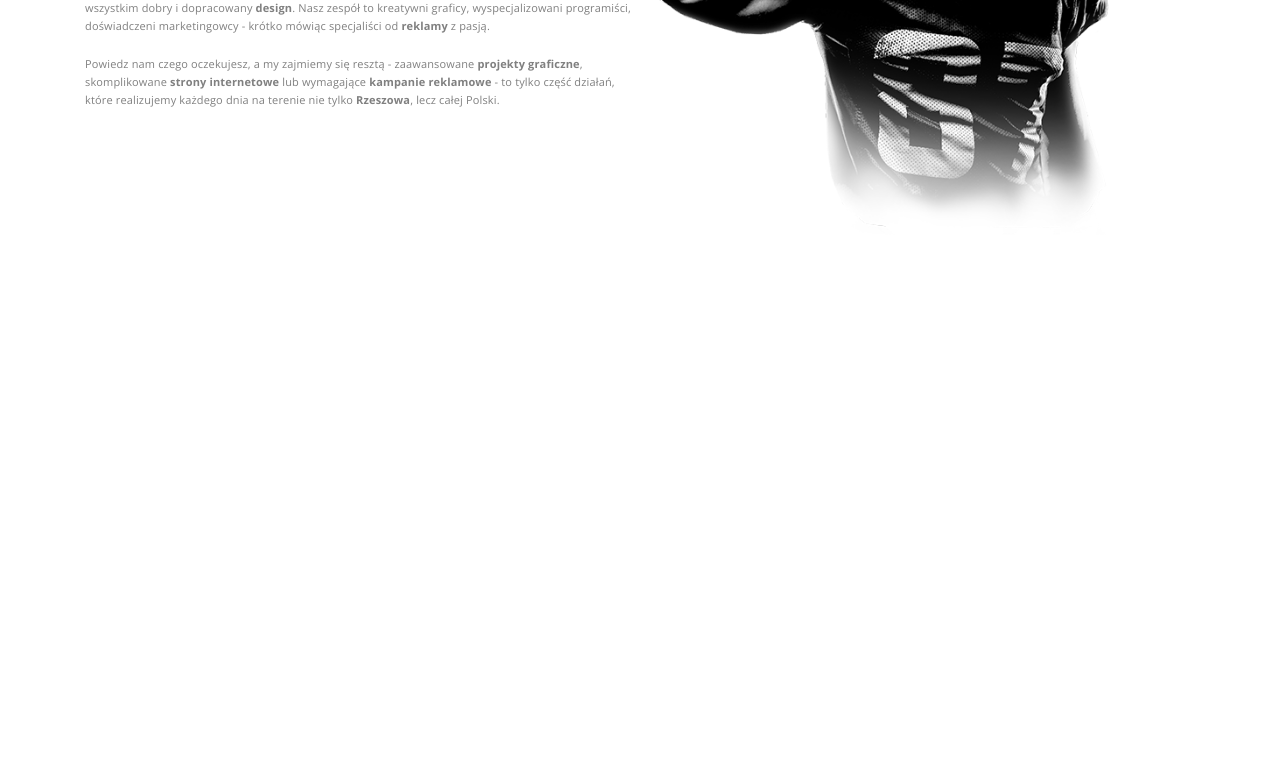
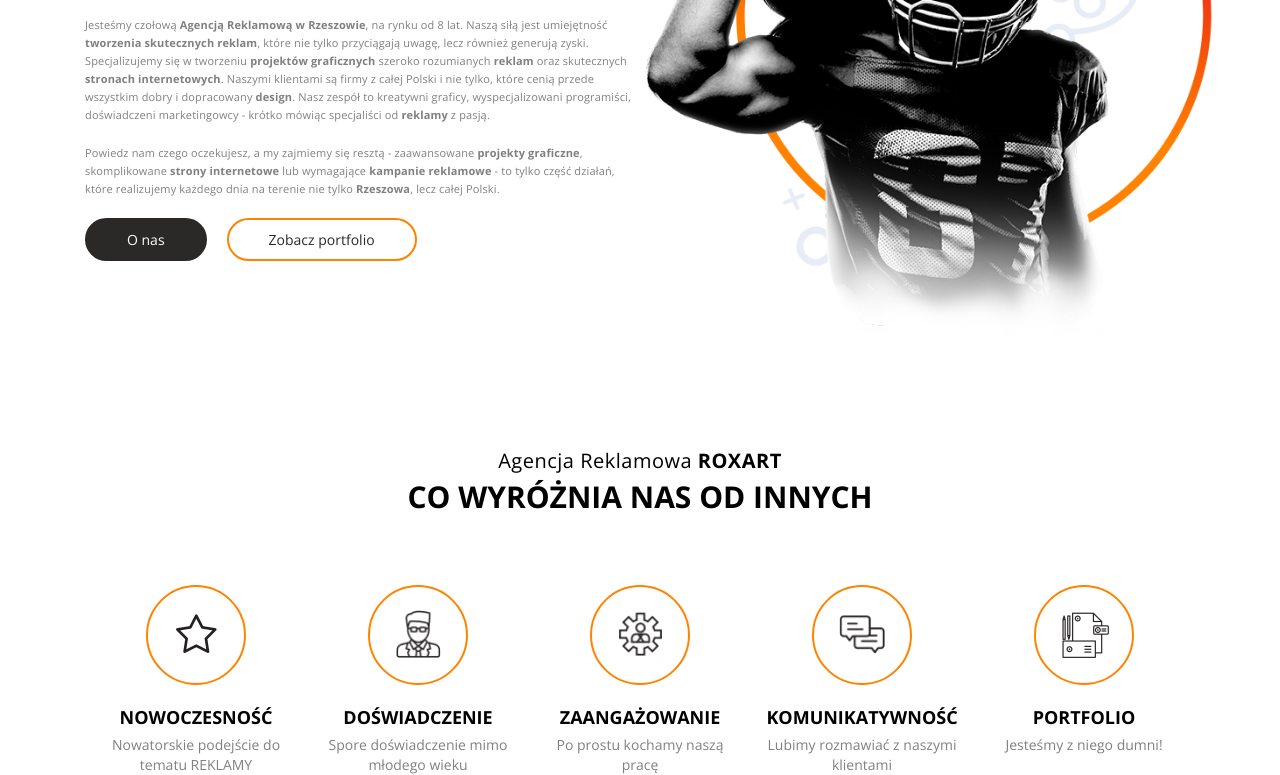
Before and after one commit to daniel-c-roxart/roxart-gatsby, a Gatsby site: page / in a window 1280 px wide. Shown: the part 408-1183 px from the top of the page. Before the commit the page ends 800 px from the top, so only its background shows below. Built offline with nearby package versions, Linux system fonts and the light colour scheme; Gatsby itself is replaced by a stand-in of ours.

Commit message:
Add hero images, without animation and add StandsOut section on index

```diff
--- a/src/assets/styles/GlobalStyles.js
+++ b/src/assets/styles/GlobalStyles.js
@@ -17,6 +17,9 @@ const GlobalStyle = createGlobalStyle`
         font-family: "Open Sans";
         font-weight: 300;
     }
+    p, h1, h2, h3, h4, h5, h6 {
+        margin: 0;
+    }
 `;
 
 export default GlobalStyle;
--- a/src/components/Container/Container.js
+++ /dev/null
@@ -1,22 +0,0 @@
-import React from 'react';
-import styled from 'styled-components';
-import PropTypes from 'prop-types';
-
-const Wrapper = styled.div`
-    width: 100%;
-    max-width: 1110px;
-    margin: 0 auto;
-    display: flex;
-`;
-
-const Container = ({ children }) => (
-  <Wrapper>
-    {children}
-  </Wrapper>
-);
-
-Container.propTypes = {
-  children: PropTypes.node.isRequired,
-};
-
-export default Container;
--- a/src/components/Navigation/Navigation.js
+++ b/src/components/Navigation/Navigation.js
@@ -3,7 +3,7 @@ import styled from 'styled-components';
 import { Link } from 'gatsby';
 import MainMenu from './NavigationMenu';
 import NavigationSocialMedia from './NavigationSocialMedia';
-import { logo } from '../../assets/images/logo.gif';
+import logo from '../../assets/images/logo.gif';
 
 const NavigationWrapper = styled.header`
     display: flex;
@@ -82,7 +82,6 @@ const Navigation = () => (
   <NavigationWrapper id="mainMenu">
     <NavigationContainer>
       <NavigatonHeader>Agencja Reklamowa Rzeszów</NavigatonHeader>
-
       <NavigationContact>
         <li><a href="https://www.google.com/maps/place/Kolejowa+1,+35-073+Rzesz%C3%B3w/@50.040542,22.0059381,17z/data=!3m1!4b1!4m5!3m4!1s0x473cfb02a5d79505:0x90e3e9ec9ac04aa1!8m2!3d50.040542!4d22.0081268" target="_blank" rel="noreferrer">ul. Kolejowa 1, 35-073 Rzeszów</a></li>
         <li><a href="mailto:biuro@roxart.pl">biuro@roxart.pl</a></li>
--- /dev/null
+++ b/src/components/atoms/Button/Button.js
@@ -0,0 +1,32 @@
+import styled, { css } from 'styled-components';
+import { Link } from 'gatsby';
+
+const Button = styled(Link)`
+    color: ${({ theme }) => theme.black};
+    border: 2px solid #ff8200;
+    padding: 10px 40px;
+    font-size: 14px;
+    border-radius: 23px;
+    display: inline-block;
+    cursor: pointer;
+    transition: color .3s ease, background .3s ease;
+    text-decoration: none;
+
+    &:hover {
+        color: #fff;
+        background: ${({ theme }) => theme.orange};
+    }
+
+    ${({ secondary }) => secondary && css`
+        background-color:  ${({ theme }) => theme.black};
+        border-color:  ${({ theme }) => theme.black};
+        color: hsl(0deg 0% 100%);
+
+        &:hover {
+            color: ${({ theme }) => theme.black};;
+            background: transparent;
+        }
+    `}
+`;
+
+export default Button;
--- /dev/null
+++ b/src/components/atoms/Container/Container.js
@@ -0,0 +1,10 @@
+import styled from 'styled-components';
+
+const Container = styled.div`
+    width: 100%;
+    max-width: 1110px;
+    margin: 0 auto;
+    display: flex;
+`;
+
+export default Container;
--- a/src/components/atoms/Paragraph/Paragraph.js
+++ b/src/components/atoms/Paragraph/Paragraph.js
@@ -1,7 +1,6 @@
-import React from 'react';
 import styled from 'styled-components';
 
-const Wrapper = styled.p`
+const Paragraph = styled.p`
     font-size: 11px;
     line-height: 18px;
     margin-top: 0;
@@ -10,10 +9,4 @@ const Wrapper = styled.p`
     letter-spacing: .15px;
 `;
 
-const Paragraph = ({ children }) => (
-  <Wrapper>
-    {children}
-  </Wrapper>
-);
-
 export default Paragraph;
--- /dev/null
+++ b/src/components/molecules/IndexStandsOutTile/IndexStandsOutTile.js
@@ -0,0 +1,94 @@
+import React from 'react';
+import styled from 'styled-components';
+import PropTypes from 'prop-types';
+import Image from 'gatsby-image';
+
+const Wrapper = styled.div`
+    display: flex;
+    width: 20%;
+    padding: 0 15px;
+    flex-direction: column;
+    align-items: center;
+    justify-content: flex-start;
+    cursor: default;
+
+    .StandsOutImageWrapper {
+        display: flex;
+        align-items: center;
+        justify-content: center;
+        position: relative;
+        width: 100%;
+        width: 100px;
+        height: 100px;
+        display: flex;
+        border: 2px solid ${({ theme }) => theme.orange};
+        border-radius: 50%;
+        margin-bottom: 20px;
+        transition: background-color .3s ease;
+
+        img {
+            transition: filter .1s .3s ease;
+        }
+    }
+
+    .StandsOutContent {
+        text-align: center;
+
+        * {
+            width: 100%;
+        }
+
+        h3 {
+            margin-bottom: 6px;
+            font-weight: 700;
+            font-size: 18px;
+            text-transform: uppercase;
+        }
+
+        p {
+            font-size: 14px;
+            color: ${({ theme }) => theme.gray};
+            line-height: 20px;
+            margin-bottom: 0;
+        }
+    }
+
+    &:hover {
+        .StandsOutImageWrapper {
+            background-color: ${({ theme }) => theme.orange};
+
+            img {
+                filter: brightness(0) invert(1);
+            }
+        }
+    }
+`;
+
+const IndexStandsOutTile = ({ fixedValues, header, paragraph }) => (
+  <Wrapper>
+    {console.log({ fixedValues })}
+    <div className="StandsOutImageWrapper">
+      <Image fixed={fixedValues} alt="alt" />
+    </div>
+    <div className="StandsOutContent">
+      <h3>
+        {header}
+      </h3>
+      <p>
+        {paragraph}
+      </p>
+    </div>
+  </Wrapper>
+);
+
+IndexStandsOutTile.propTypes = {
+  header: PropTypes.string,
+  paragraph: PropTypes.string,
+};
+
+IndexStandsOutTile.defaultProps = {
+  header: '',
+  paragraph: '',
+};
+
+export default IndexStandsOutTile;
--- a/src/pages/contact.js
+++ b/src/pages/contact.js
@@ -1,7 +1,11 @@
 import React from 'react';
+import { Link } from 'gatsby';
+import Button from '../components/atoms/Button/Button';
 
 const ContactPage = () => (
-  <h1>Kontakt</h1>
+  <Button component={Link} to="/">
+    Strona główna
+  </Button>
 );
 
 export default ContactPage;
--- a/src/pages/index.js
+++ b/src/pages/index.js
@@ -3,8 +3,10 @@ import PropTypes from 'prop-types';
 import styled from 'styled-components';
 import Image from 'gatsby-image';
 import { graphql, Link } from 'gatsby';
-import Container from '../components/Container/Container';
+import Container from '../components/atoms/Container/Container';
 import Paragraph from '../components/atoms/Paragraph/Paragraph';
+import Button from '../components/atoms/Button/Button';
+import IndexStandsOutTile from '../components/molecules/IndexStandsOutTile/IndexStandsOutTile';
 
 const Wrapper = styled.div`
   display: flex;
@@ -15,6 +17,8 @@ const Wrapper = styled.div`
   flex: 0 0 50%;
   max-width: 50%;
   flex-direction: column;
+  padding-top: 100px;
+  margin-bottom: 100px;
 
 
     div {
@@ -37,6 +41,7 @@ const WhatWeDoWrapper = styled.div`
   line-height: 1.2;
   display: flex;
   flex-wrap: wrap;
+  margin-bottom: 20px;
 
   a, span {
     color: ${({ theme }) => theme.moreBlack};
@@ -56,6 +61,61 @@ const WhatWeDoWrapper = styled.div`
   span {
     margin: 0 4px;
   }
+`;
+
+const SmallHeroButton = styled(Button)`
+  margin-right: 20px;
+`;
+
+const HeroImagesWrapper = styled(Wrapper)`
+    position: relative;
+
+      .gatsby-image-wrapper{
+
+          &:not(:first-child) {
+            position: absolute !important;
+            max-width: 100%;
+            z-index: -1;
+          }
+          :first-child {
+            z-index: 1;
+          }
+          :last-child {
+            bottom: 0;
+            right: -20px;
+          }
+
+      }
+`;
+
+const SecondContainer = styled(Container)`
+  flex-direction: column;
+  align-items: center;
+  justify-content: center;
+
+  h2 {
+    font-size: 20px;
+    font-weight: 400;
+    letter-spacing: .5px;
+    margin-bottom: .5rem;
+    margin-top: 0;
+
+    strong {
+      font-weight: 600;
+    }
+  }
+
+  p {
+    font-size: 30px;
+    font-weight: 700;
+    line-height: 1.2;
+    margin-top: 0;
+    margin-bottom: 1rem;
+  }
+`;
+
+const StandsOutContainer = styled(Container)`
+  margin-top: 60px;
 `;
 
 const IndexPage = ({ data }) => (
@@ -130,20 +190,118 @@ const IndexPage = ({ data }) => (
           <strong>Rzeszowa</strong>
           , lecz całej Polski.
         </Paragraph>
+        <div className="buttonContainer">
+          <SmallHeroButton to="/about" secondary>
+            O nas
+          </SmallHeroButton>
+          <Button to="/portfolio" target="_blank">
+            Zobacz portfolio
+          </Button>
+        </div>
       </Wrapper>
-      <Wrapper>
-        <Image fluid={data.file.childImageSharp.fluid} />
-      </Wrapper>
+      <HeroImagesWrapper>
+        <Image alt="Roxart - Hero Footballowiec" fluid={data.image1.childImageSharp.fluid} />
+        <Image alt="Roxart - Hero ozdoby " fluid={data.image2.childImageSharp.fluid} />
+        <Image alt="Roxart - Hero ozdoby " fluid={data.image3.childImageSharp.fluid} />
+      </HeroImagesWrapper>
     </Container>
+
+    <SecondContainer>
+      <h2>
+        Agencja Reklamowa
+        {' '}
+        <strong>ROXART</strong>
+      </h2>
+      <p>
+        CO WYRÓŻNIA NAS OD INNYCH
+      </p>
+    </SecondContainer>
+    <StandsOutContainer>
+
+      <IndexStandsOutTile
+        fixedValues={data.image4.childImageSharp.fixed}
+        header="NOWOCZESNOŚĆ"
+        paragraph="Nowatorskie podejście do tematu REKLAMY"
+      />
+      <IndexStandsOutTile
+        fixedValues={data.image5.childImageSharp.fixed}
+        header="DOŚWIADCZENIE"
+        paragraph="Spore doświadczenie mimo młodego wieku"
+      />
+      <IndexStandsOutTile
+        fixedValues={data.image6.childImageSharp.fixed}
+        header="ZAANGAŻOWANIE"
+        paragraph="Po prostu kochamy naszą pracę"
+      />
+      <IndexStandsOutTile
+        fixedValues={data.image7.childImageSharp.fixed}
+        header="KOMUNIKATYWNOŚĆ"
+        paragraph="Lubimy rozmawiać z naszymi klientami"
+      />
+      <IndexStandsOutTile
+        fixedValues={data.image8.childImageSharp.fixed}
+        header="PORTFOLIO"
+        paragraph="Jesteśmy z niego dumni!"
+      />
+    </StandsOutContainer>
   </>
 );
 
 export const query = graphql`
   {
-    file(name: {eq: "hero_img"}) {
+    image1: file(name: {eq: "hero_img"}) {
       childImageSharp {
-        fluid(maxWidth: 555, quality: 100) {
+        fluid(maxWidth: 500, quality: 100) {
           ...GatsbyImageSharpFluid_tracedSVG
+        }
+      }
+    }
+    image2: file(name: {eq: "hero_ornament_1"}) {
+      childImageSharp {
+        fluid(maxWidth: 500, quality: 100) {
+          ...GatsbyImageSharpFluid_tracedSVG
+        }
+      }
+    }
+    image3: file(name: {eq: "hero_oranment_2"}) {
+      childImageSharp {
+        fluid(maxWidth: 500, quality: 100) {
+          ...GatsbyImageSharpFluid_tracedSVG
+        }
+      }
+    }
+    image4: file(name: {eq: "stands_out1"}) {
+      childImageSharp {
+        fixed(width: 51, height: 51, quality: 100) {
+          ...GatsbyImageSharpFixed_tracedSVG
+        }
+      }
+    }
+    image5: file(name: {eq: "stands_out2"}) {
+      childImageSharp {
+        fixed(width: 51, height: 51, quality: 100) {
+          ...GatsbyImageSharpFixed_tracedSVG
+        }
+      }
+    }
+    image6: file(name: {eq: "stands_out3"}) {
+      childImageSharp {
+        fixed(width: 51, height: 51, quality: 100) {
+          ...GatsbyImageSharpFixed_tracedSVG
+        }
+      }
+    }
+    image7: file(name: {eq: "stands_out4"}) {
+      childImageSharp {
+        fixed(width: 51, height: 51, quality: 100) {
+          ...GatsbyImageSharpFixed_tracedSVG
+        }
+      }
+    }
+    image8: file(name: {eq: "stands_out5"}) {
+      childImageSharp {
+        fixed(width: 51, height: 51, quality: 100) {
+          ...GatsbyImageSharpFixed_tracedSVG
         }
       }
     }
```
Also changed, not shown: src/assets/images/HeroImages/hero_img.png (renamed from src/assets/images/hero_img.png), src/assets/images/HeroImages/hero_oranment_2.png (renamed from src/assets/images/hero_oranment_2.png), src/assets/images/HeroImages/hero_ornament_1.png (renamed from src/assets/images/hero_ornament_1.png), src/assets/images/StandsOut/stands_out1.png (added), src/assets/images/StandsOut/stands_out2.png (added), src/assets/images/StandsOut/stands_out3.png (added), src/assets/images/StandsOut/stands_out4.png (added), src/assets/images/StandsOut/stands_out5.png (added), src/components/organisms/IndexStandsOut/IndexStandsOut.js (added).
